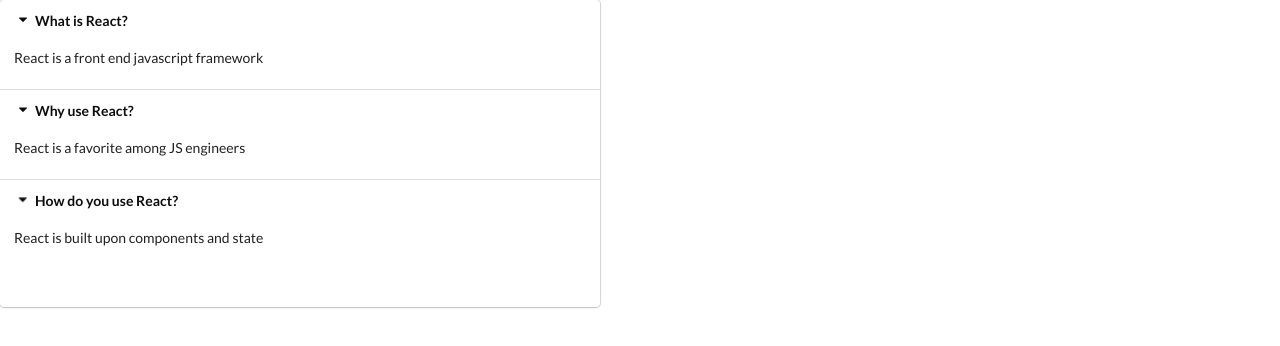
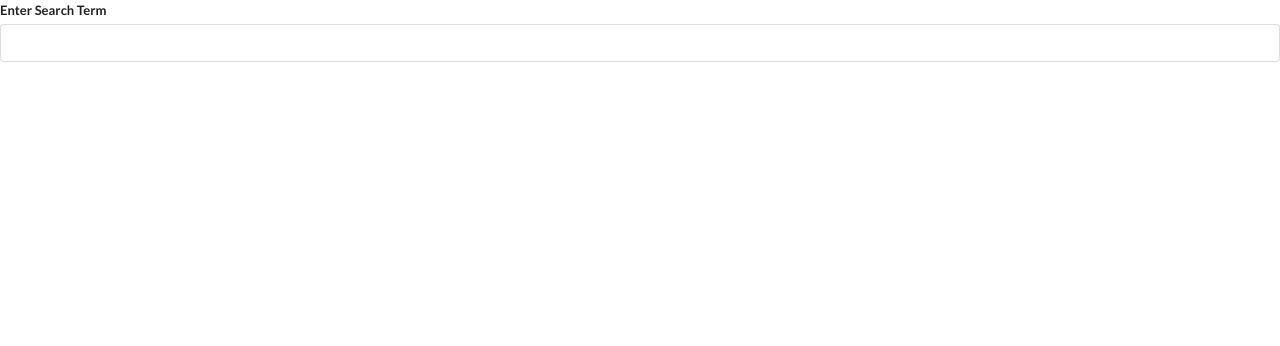
Before and after one commit to Seth-McKilla/widgets, a React (Create React App) app: page / in a window 1280 px wide. Shown: the top 346 px of the page. Built offline with nearby package versions, Linux system fonts and the light colour scheme.

Commit message:
Add search widget

```diff
--- a/package.json
+++ b/package.json
@@ -6,6 +6,7 @@
     "@testing-library/jest-dom": "^5.11.6",
     "@testing-library/react": "^11.2.2",
     "@testing-library/user-event": "^12.5.0",
+    "axios": "^0.21.0",
     "react": "^17.0.1",
     "react-dom": "^17.0.1",
     "react-scripts": "4.0.1",
--- a/src/App.js
+++ b/src/App.js
@@ -1,25 +1,27 @@
 import React from "react";
-import Accordion from "./components/Accordion";
+// import Accordion from "./components/Accordion";
+import Search from "./components/Search";
 
-const items = [
-  {
-    title: "What is React?",
-    content: "React is a front end javascript framework",
-  },
-  {
-    title: "Why use React?",
-    content: "React is a favorite among JS engineers",
-  },
-  {
-    title: "How do you use React?",
-    content: "React is built upon components and state",
-  },
-];
+// const items = [
+//   {
+//     title: "What is React?",
+//     content: "React is a front end javascript framework",
+//   },
+//   {
+//     title: "Why use React?",
+//     content: "React is a favorite among JS engineers",
+//   },
+//   {
+//     title: "How do you use React?",
+//     content: "React is built upon components and state",
+//   },
+// ];
 
 const App = () => {
   return (
     <div>
-      <Accordion items={items} />
+      {/* <Accordion items={items} /> */}
+      <Search />
     </div>
   );
 };
--- a/src/components/Accordion.js
+++ b/src/components/Accordion.js
@@ -8,25 +8,22 @@
   };
 
   const renderedItems = items.map((item, index) => {
+    const active = index === activeIndex ? "active" : "";
+
     return (
       <React.Fragment key={index}>
-        <div className="title active" onClick={() => onTitleClick(index)}>
+        <div className={`title ${active}`} onClick={() => onTitleClick(index)}>
           <i className="dropdown icon"></i>
           {item.title}
         </div>
-        <div className="content active">
+        <div className={`content ${active}`}>
           <p>{item.content}</p>
         </div>
       </React.Fragment>
     );
   });
 
-  return (
-    <div className="ui styled accordion">
-      {renderedItems}
-      <h1>{activeIndex}</h1>
-    </div>
-  );
+  return <div className="ui styled accordion">{renderedItems}</div>;
 };
 
 export default Accordion;
--- /dev/null
+++ b/src/components/Search.js
@@ -0,0 +1,25 @@
+import React, { useEffect, useState } from "react";
+import axios from "axios";
+
+const Search = () => {
+  const [term, setTerm] = useState("");
+
+  useEffect(() => {}, [term]);
+
+  return (
+    <div>
+      <div className="ui form">
+        <div className="field">
+          <label>Enter Search Term</label>
+          <input
+            value={term}
+            onChange={(e) => setTerm(e.target.value)}
+            className="input"
+          />
+        </div>
+      </div>
+    </div>
+  );
+};
+
+export default Search;
```
Also changed, not shown: 2 other files (tests, documents, lock files or other folders).
